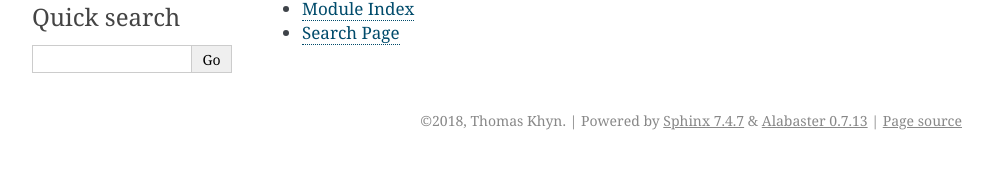
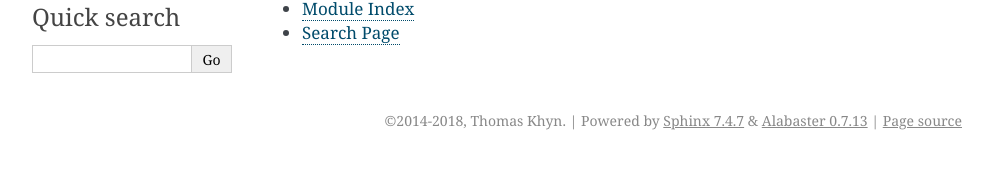
Before and after one commit to tkhyn/django-actrack, a Sphinx documentation site: the page built from doc/index.rst, in a window 1280 px wide. Shown: the part 245-414 px from the top of the page, without its empty margins (148-1141 px from the left). Built offline with Sphinx 7.4.7, drawn with Linux system fonts in a browser that asks for light colours; part of the change alters nothing that is shown.

```diff
--- a/doc/conf.py
+++ b/doc/conf.py
@@ -20,13 +20,15 @@
 # -- Project information -----------------------------------------------------
 
 project = u'django-actrack'
-copyright = u'2018, Thomas Khyn'
+copyright = u'2014-2018, Thomas Khyn'
 author = u'Thomas Khyn'
 
-# The short X.Y version
-version = u''
-# The full version, including alpha/beta/rc tags
-release = u''
+from actrack import __version__
+
+# The short X.Y version.
+version = __version__
+# The full version, including alpha/beta/rc tags.
+release = version
 
 
 # -- General configuration ---------------------------------------------------
@@ -74,7 +76,7 @@ pygments_style = 'sphinx'
 # The theme to use for HTML and HTML Help pages.  See the documentation for
 # a list of builtin themes.
 #
-html_theme = 'alabaster'
+# html_theme = 'alabaster'
 
 # Theme options are theme-specific and customize the look and feel of a theme
 # further.  For a list of options available for each theme, see the
```
